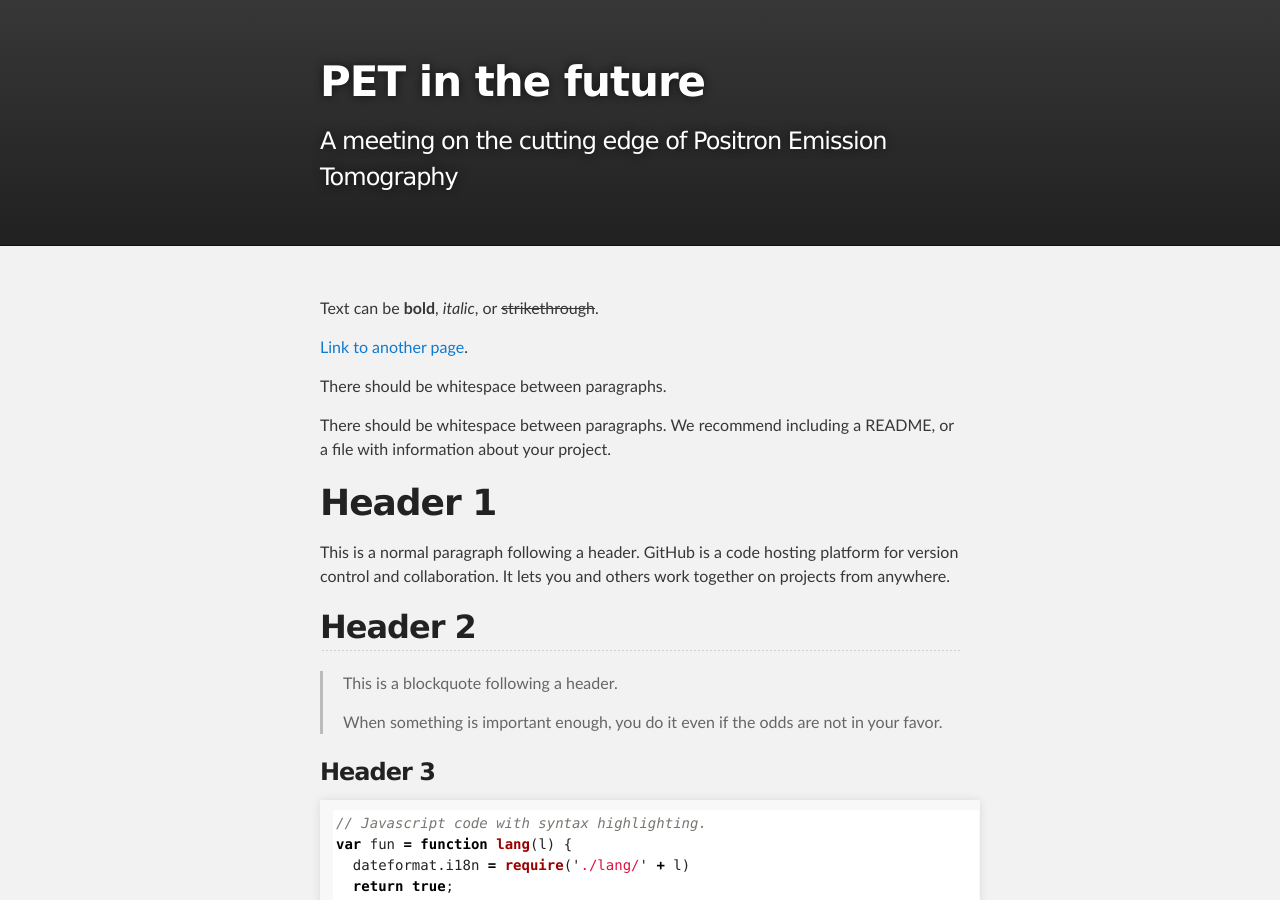
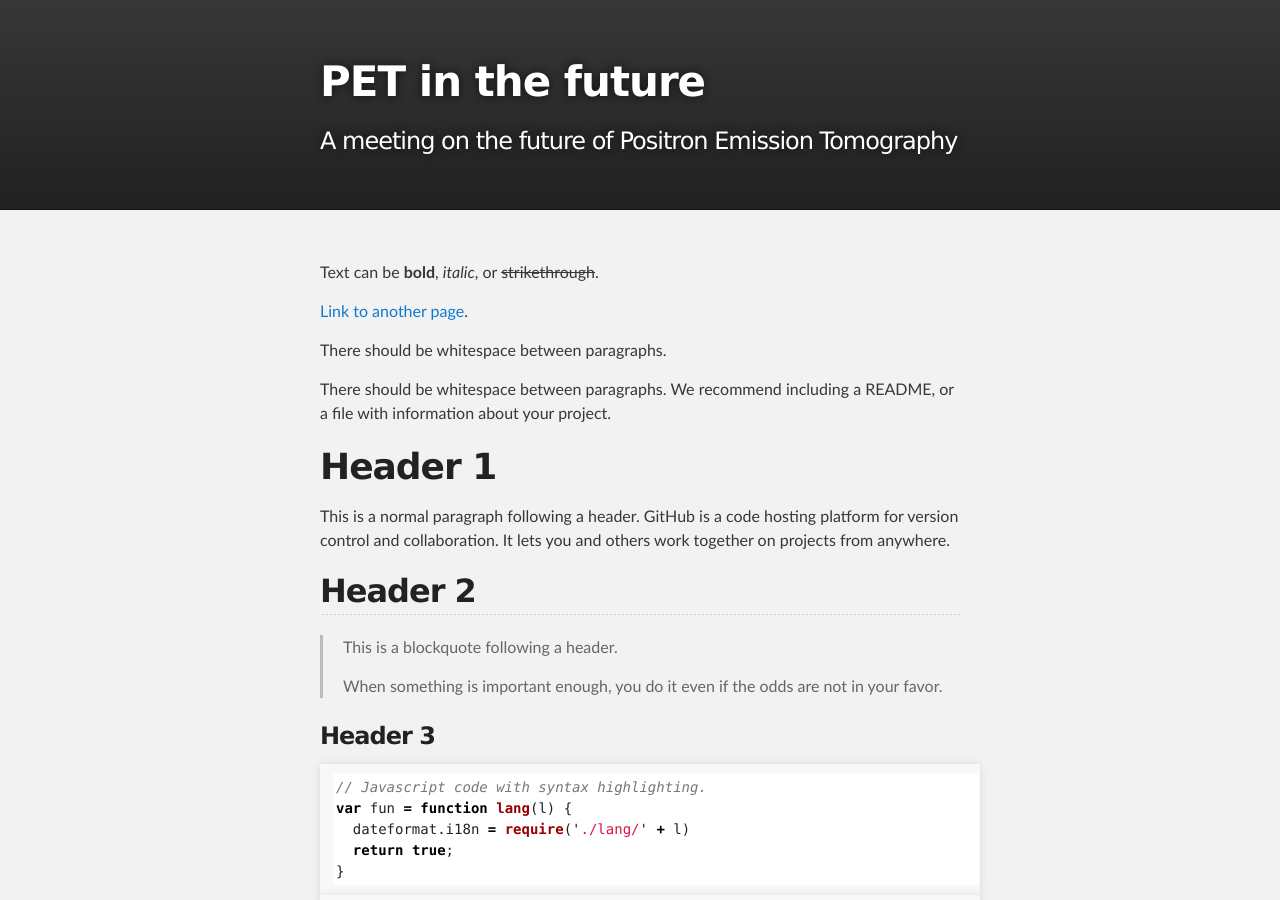
Before and after one commit to gsmith23/gsmith23.github.io, a Jekyll site: the page built from index.md, in a window 1280 px wide and 900 px high. Built offline with Jekyll 4.4.1, drawn with Linux system fonts in a browser that asks for light colours.

```diff
--- a/_config.yml
+++ b/_config.yml
@@ -1,5 +1,5 @@
 title: PET in the future
-description: A meeting on the cutting edge of Positron Emission Tomography
+description: A meeting on the future of Positron Emission Tomography
 show_downloads: false
 google_analytics: false
 theme: jekyll-theme-slate
```
